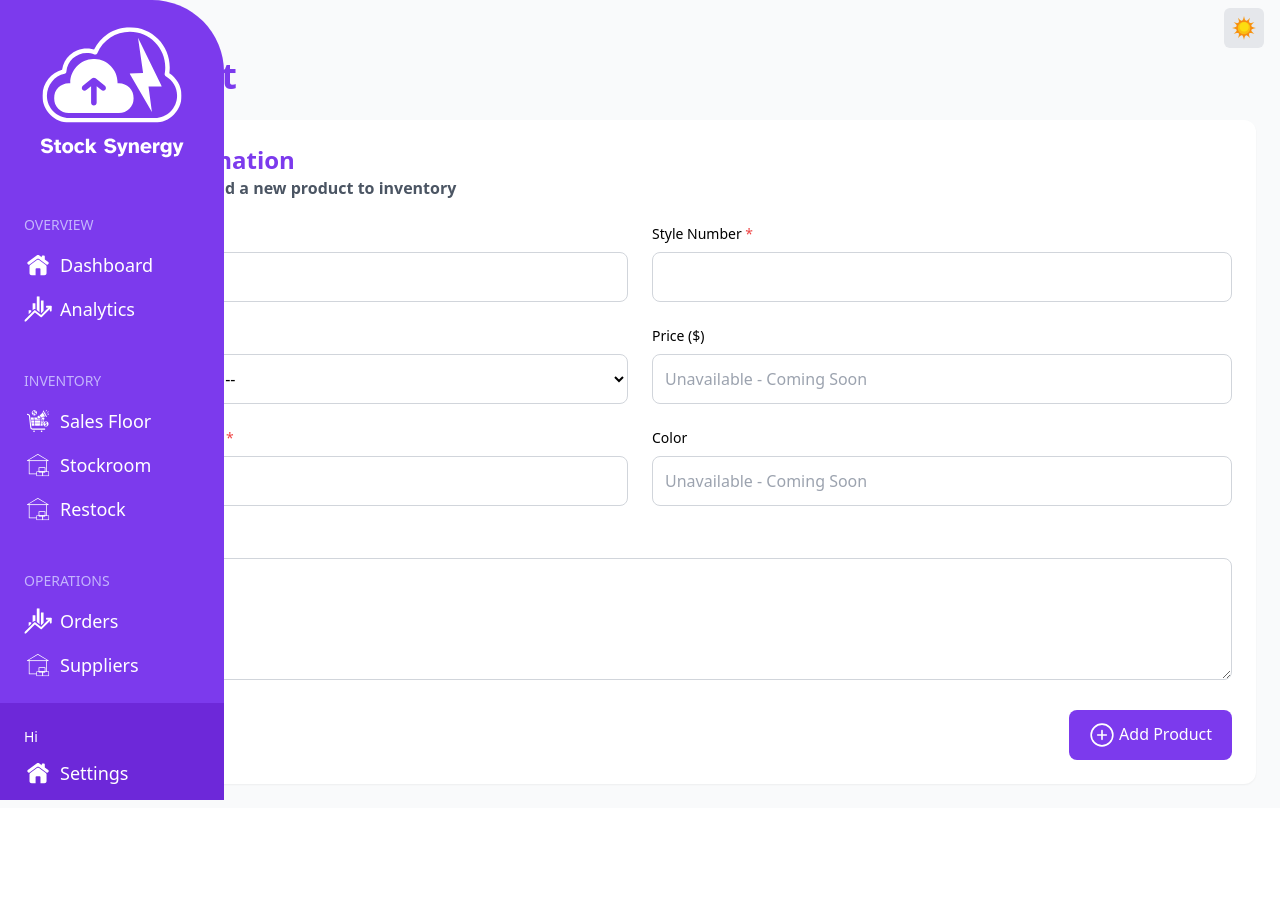
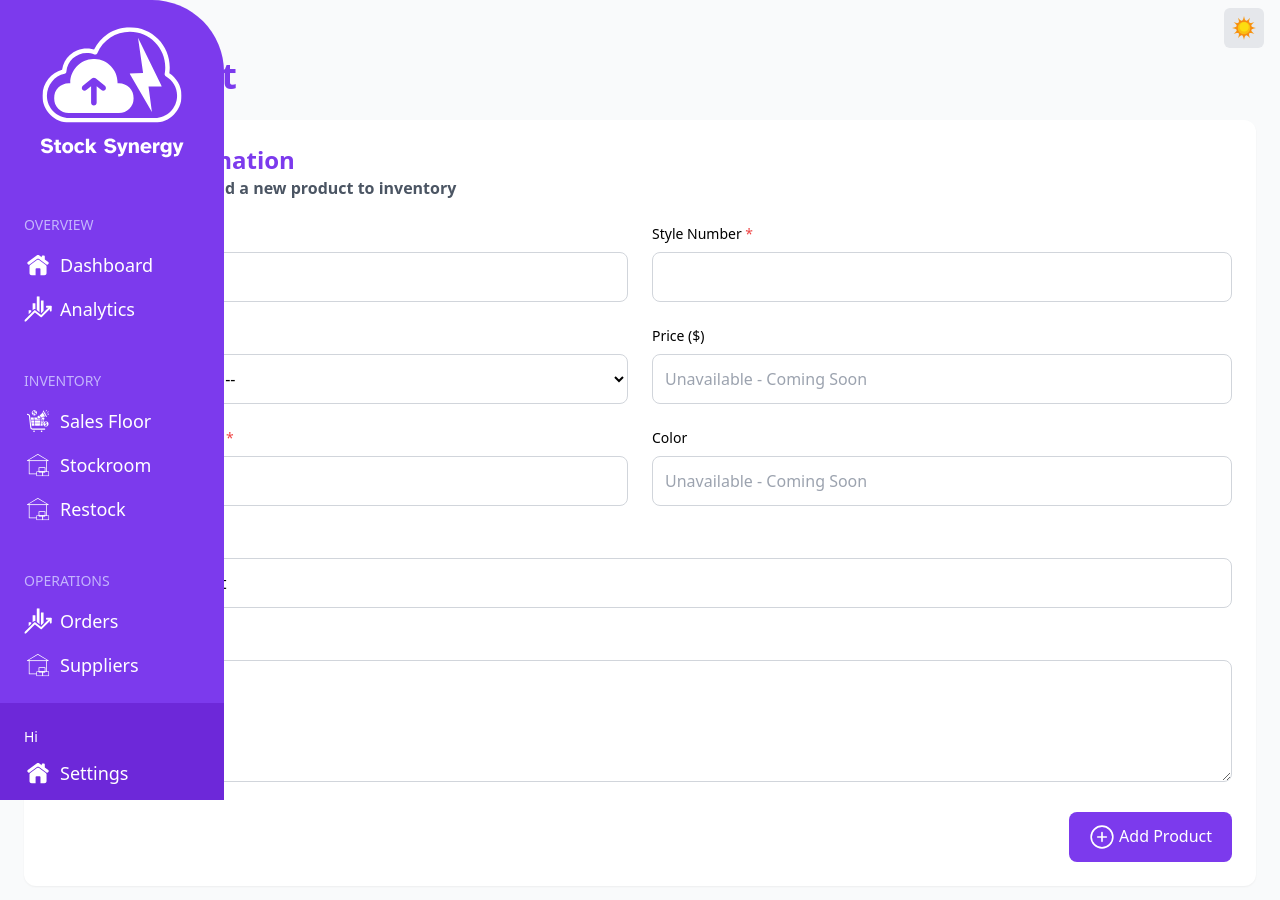
Before and after one commit to MaggPerez/StockSynergy, a React (Vite) app: page /addproduct in a window 1280 px wide. Shown: the top 900 px of the page. Before the commit the page ends 808 px from the top, so only its background shows below. Built offline with nearby package versions, Linux system fonts and the light colour scheme; no server answers.

Commit message:
currently testing component that simplifies AddProduct.tsx

```diff
--- /dev/null
+++ b/src/components/InputAddProduct.tsx
@@ -0,0 +1,34 @@
+
+type inputProps = {
+    name: string;
+    labelName: string;
+    inputType: string;
+    valueInputName: string;
+    setValueInputName: (value: string) => void;
+    requiredTag: boolean;
+    disableTag: boolean;
+
+}
+
+
+function InputAddProduct({name, labelName, inputType, valueInputName, setValueInputName, requiredTag, disableTag} : inputProps){
+    return(
+        // Input field
+        <div>
+            <label htmlFor={name} className="block mb-2 text-sm font-medium">
+                <p>{labelName} <span className='text-red-500'>*</span></p>
+            </label>
+            <input type={inputType}
+             id={name}
+             name={name}
+             className="w-full p-3 border border-gray-300 dark:border-gray-600 rounded-lg bg-white
+            dark:bg-zinc-700 text-black dark:text-white"
+            value={valueInputName}
+            onChange={(e) => setValueInputName(e.target.value)}
+            required={requiredTag}
+            disabled={disableTag}/>
+        </div>
+    );
+}
+
+export default InputAddProduct;
--- a/src/pages/AddProduct.tsx
+++ b/src/pages/AddProduct.tsx
@@ -5,6 +5,7 @@ import PageHeader from '../components/PageHeader';
 import { setDocumentTitle } from '../script';
 import { PlusCircle } from 'lucide-react';
 import Populate from '../populate';
+import InputAddProduct from '../components/InputAddProduct';
 
 
 function AddProduct() {
@@ -157,6 +158,10 @@ function AddProduct() {
                             </div>
                         </div>
 
+                        {/* continue here */}
+                        <InputAddProduct name='test-name' labelName='test-label-name' inputType={'text'} valueInputName='availableRestockInput'
+                        setValueInputName={setAvailableRestockInput} requiredTag={true} disableTag={false}  />
+
                         {/* Description */}
                         <div>
                             <label htmlFor="description" className="block mb-2 text-sm font-medium">
```
